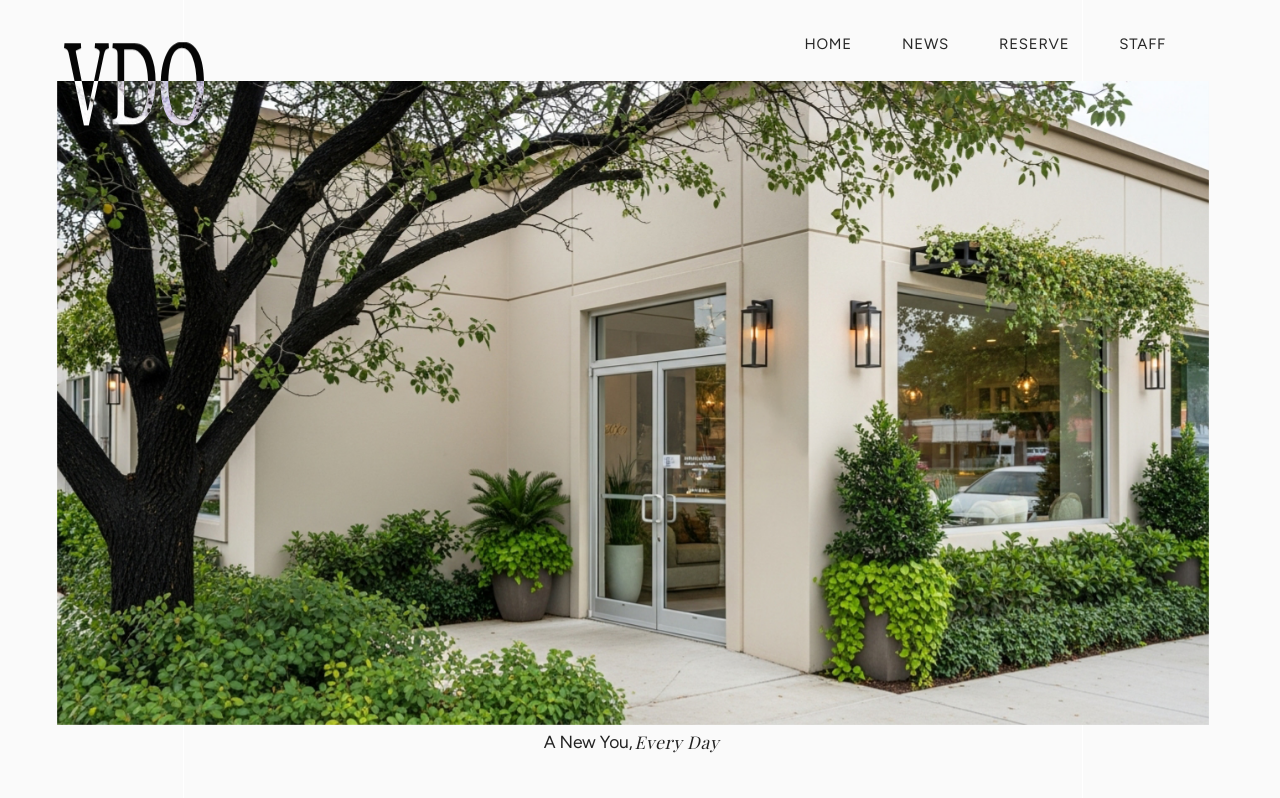
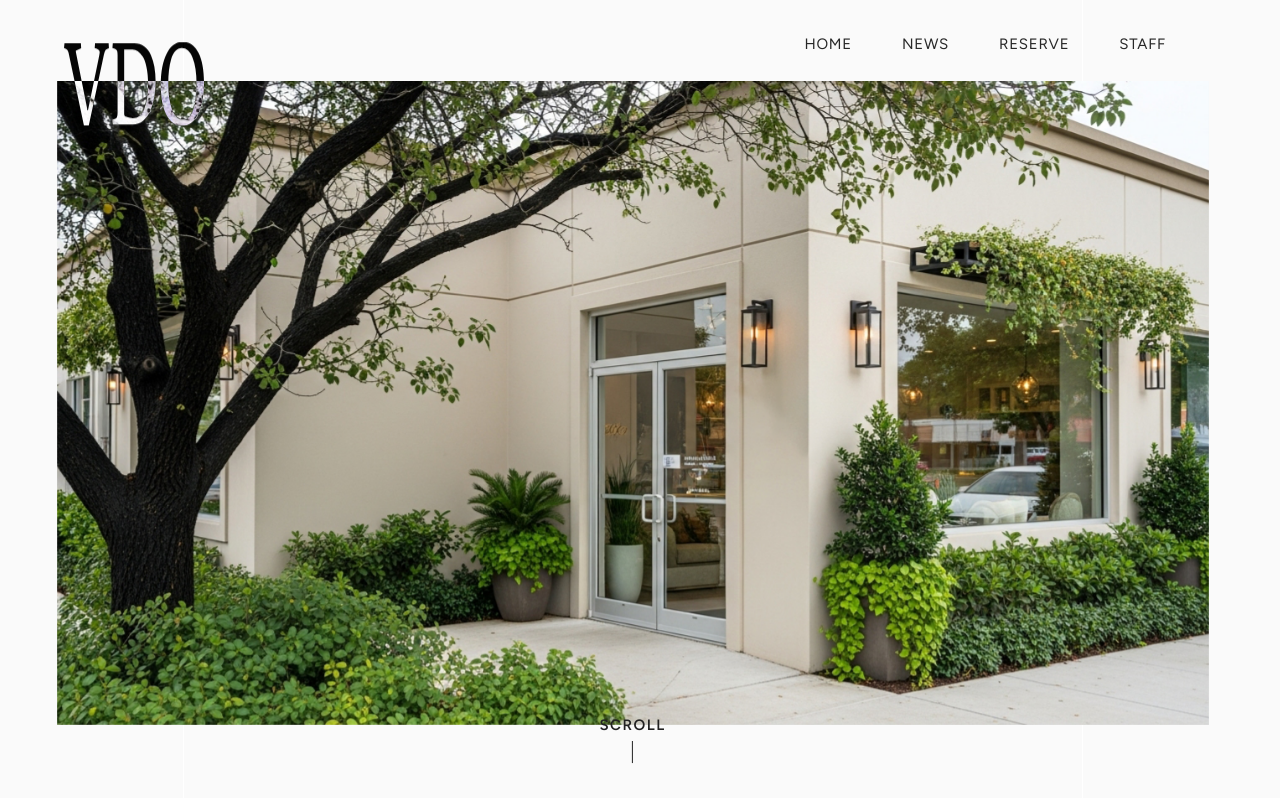
Before and after one commit to koma104/hairsalon-vdo, a Next.js app: page / in a window 1280 px wide. Shown: the top 798 px of the page. Built offline with nearby package versions, Linux system fonts and the light colour scheme; a web font is replaced by a local one.

Commit message:
feat: ホームスクロールダウン実装

```diff
--- a/src/app/page.module.css
+++ b/src/app/page.module.css
@@ -50,7 +50,7 @@
   width: 100%;
   height: 100%;
   object-fit: cover;
-  object-position: 38% center;
+  object-position: 46% center;
   transform-origin: center center;
   transform: scale(1.1);
   opacity: 0;
@@ -70,6 +70,79 @@
   z-index: -1;
 }
 
+.scroll-indicator {
+  position: absolute;
+  bottom: 2.8rem;
+  left: 50%;
+  transform: translateX(-50%);
+  z-index: 2;
+  display: grid;
+  place-items: center;
+  gap: 0.2rem;
+
+  @media (min-width: 768px) {
+    bottom: 1.5rem;
+  }
+}
+
+.scroll-text {
+  font-family: var(--font-figtree);
+  font-size: var(--font-xs);
+  font-weight: 600;
+  color: var(--color-black);
+  letter-spacing: 0.1em;
+  text-transform: uppercase;
+}
+
+.scroll-arrow {
+  position: relative;
+  width: 1px;
+  height: 2cap;
+
+  &::before {
+    animation: scrollArrow 2s infinite;
+    background-color: var(--color-black);
+    content: '';
+    height: 2rem;
+    left: 0;
+    margin: auto;
+    position: absolute;
+    right: 0;
+    top: 0;
+    width: 1px;
+  }
+}
+
+@keyframes fadeInScroll {
+  0% {
+    opacity: 0;
+    transform: translateX(-50%) translateY(20px);
+  }
+  100% {
+    opacity: 1;
+    transform: translateX(-50%) translateY(0);
+  }
+}
+
+@keyframes scrollArrow {
+  0% {
+    transform: scale(1, 0);
+    transform-origin: 0 0;
+  }
+  50% {
+    transform: scale(1, 1);
+    transform-origin: 0 0;
+  }
+  51% {
+    transform: scale(1, 1);
+    transform-origin: 0 100%;
+  }
+  100% {
+    transform: scale(1, 0);
+    transform-origin: 0 100%;
+  }
+}
+
 .main-image-wrapper {
   @media (min-width: 768px) {
     width: 100%;
@@ -86,41 +159,6 @@
     height: 100%;
     object-fit: cover;
     object-position: left center;
-  }
-}
-
-.main-visual-text {
-  position: absolute;
-  bottom: var(--spacing-3xl);
-  right: 50%;
-  transform: translateX(50%);
-  z-index: 2;
-  display: grid;
-  grid-template-columns: repeat(2, 1fr);
-  place-items: center;
-  font-size: var(--font-xs);
-  line-height: 1;
-  white-space: nowrap;
-
-  @media (min-width: 768px) {
-    bottom: var(--spacing-xl);
-    font-size: var(--font-sm);
-  }
-
-  & .standard {
-    font-family: var(--font-figtree);
-    font-style: normal;
-    font-weight: 400;
-    color: var(--color-black);
-    letter-spacing: -0.01em;
-  }
-
-  & .italic {
-    font-family: var(--font-playfair-italic);
-    font-style: italic;
-    font-weight: 400;
-    color: var(--color-black);
-    letter-spacing: 0.04em;
   }
 }
 
--- a/src/app/page.tsx
+++ b/src/app/page.tsx
@@ -70,8 +70,7 @@ function HomeContent() {
   const menuTitleRef = useRef<HTMLHeadingElement>(null)
   const menuWrapperRef = useRef<HTMLDivElement>(null)
 
-  // ヒーローテキスト用のref
-  const mainVisualTextRef = useRef<HTMLDivElement>(null);
+
 
   // URLパラメータを監視してニュース詳細を表示（newsクエリパラメータのみ）
   useEffect(() => {
@@ -391,11 +390,12 @@ function HomeContent() {
                 />
               </div>
             </div>
-            <div className={styles['main-visual-text']} ref={mainVisualTextRef}>
-              <span className={styles['standard']}>A New You,</span>
-              <span className={styles['italic']}>Every Day</span>
+
+            <div className={styles['border-line']}></div>
+            <div className={styles['scroll-indicator']}>
+              <span className={styles['scroll-text']}>SCROLL</span>
+              <div className={styles['scroll-arrow']}></div>
             </div>
-            <div className={styles['border-line']}></div>
           </div>
       )}
 
```
